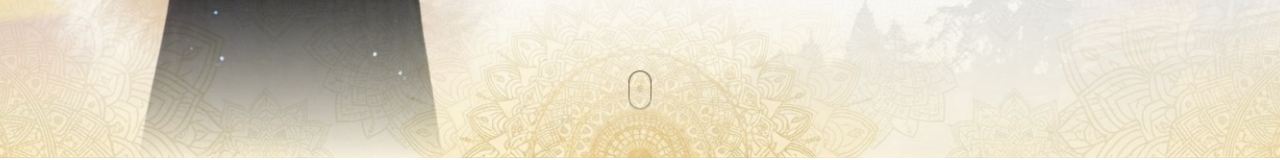
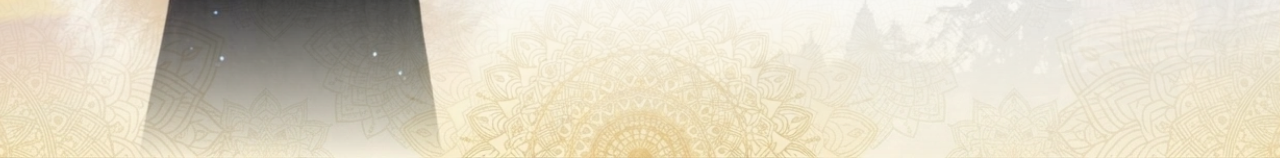
Before and after one commit to saadhviaasthaji/main-website, a React (Vite) app: page / in a window 1280 px wide. Shown: the part 642-802 px from the top of the page. Built offline with nearby package versions, Linux system fonts and the light colour scheme; a web font is replaced by a local one.

Commit message:
UI Updates: Removed Hero scroll indicator

```diff
--- a/src/components/home/HeroSlider.jsx
+++ b/src/components/home/HeroSlider.jsx
@@ -131,21 +131,7 @@ const HeroSlider = () => {
           font-size: 24px;
           font-weight: bold;
         }
-        @keyframes scroll-wheel {
-          0% { transform: translateY(0); opacity: 1; }
-          100% { transform: translateY(12px); opacity: 0; }
-        }
-        .animate-scroll-wheel {
-          animation: scroll-wheel 1.5s infinite;
-        }
       `}</style>
-
-      {/* Scroll Down Indicator */}
-      <div className="absolute bottom-12 left-1/2 transform -translate-x-1/2 z-40 flex flex-col items-center">
-        <div className="w-6 h-10 border-2 border-brand-charcoal rounded-full flex justify-center p-1 opacity-70">
-          <div className="w-1.5 h-2 bg-brand-charcoal rounded-full animate-scroll-wheel"></div>
-        </div>
-      </div>
     </div>
   );
 };
```
